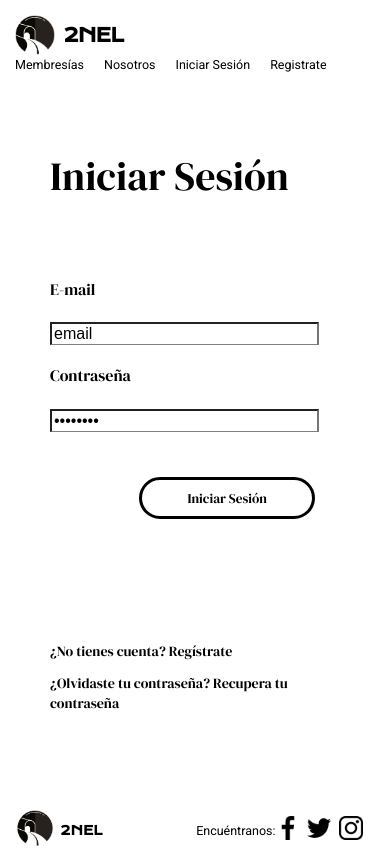
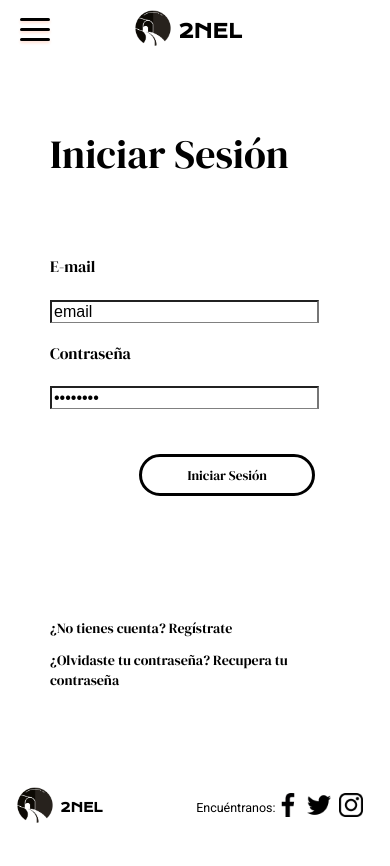
Before and after one commit to JesusRomeroRivera/2NEL-AngularSPA, an Angular app: page /login in a window 390 px wide. After the commit the page ends 844 px from the top, so only its background shows below. Built offline with nearby package versions, Linux system fonts and the light colour scheme.

Commit message:
Agregando PxHeader

```diff
--- a/src/app/app.component.html
+++ b/src/app/app.component.html
@@ -1,29 +1,3 @@
-<header>
-  <nav>
-    <nav style="display: flex; justify-content: space-between; align-items: center;
-    flex-wrap: wrap; background-color: white; padding: 15px">
-      <div style="display: flex; align-items: center; flex-shrink: 0; color: black;
-      margin-right: 15px;">
-        <img style="width: 40px; height: auto;" src="../assets/logo.png" alt="Logo">
-        <a
-          routerLink="/" routerLinkActive="active"
-          style="font-size: 18.75px;
-          line-height: 22.5px; letter-spacing: -0.05em; margin-left: 8px;"
-          class="header--title font-semibold tracking-tight"
-          >2NEL</a
-        >
-      </div>
-      <div class="">
-        <div style="display: flex; gap: 20px; align-items: center; margin-right: 10px;" class="flex gap-8 items-center mr-4">
-          <a routerLink="/memberships" routerLinkActive="active">Membresías</a>
-          <a routerLink="/about" routerLinkActive="active">Nosotros</a>
-          <a routerLink="/login" routerLinkActive="active">Iniciar Sesión</a>
-          <a routerLink="/signup" routerLinkActive="active">Registrate</a>
-
-        </div>
-      </div>
-    </nav>
-  </nav>
-</header>
+<px-header></px-header>
 <router-outlet></router-outlet>
 <px-footer></px-footer>
--- a/src/app/components/PxButton/PxButton.component.html
+++ b/src/app/components/PxButton/PxButton.component.html
@@ -9,6 +9,7 @@
         : 'withBorder'
     "
     type="button"
+    style="cursor:pointer;"
   >
     <p>
       <ng-content></ng-content>
--- /dev/null
+++ b/src/app/components/PxHeader/PxHeader.component.css
@@ -0,0 +1,120 @@
+.CerrarSesion {
+  position: fixed;
+  right: 2vw;
+  top: 6vh;
+  background-color: white;
+  color: black;
+  padding: 10px;
+  border-radius: 15px;
+  cursor: pointer;
+}
+p {
+  cursor: pointer;
+}
+img {
+  height: 16px;
+}
+.theFoto {
+  height: 30px;
+  width: 30px;
+  border-radius: 5px;
+  background-color: gainsboro;
+}
+.inOff {
+  padding: 10px 15px !important;
+}
+header {
+  height: 8vh;
+  font-size: 12.5px;
+}
+.header--title {
+  font-family: var(--title-font);
+}
+.navSmall {
+  display: none;
+}
+@media only screen and (max-width: 768px) {
+  .navBig {
+    font-size: 12px;
+  }
+  .theButton {
+    padding: 8px 24px;
+  }
+}
+@media only screen and (max-width: 580px) {
+  .navBig {
+    display: none;
+  }
+  .inOff {
+    justify-content: center !important;
+    align-items: center !important;
+    margin: 0 !important;
+  }
+  .navSmall {
+    display: block;
+    position: absolute;
+    top: 14px;
+    left: 0;
+  }
+  .menu-btn {
+    position: relative;
+    display: flex;
+    justify-content: center;
+    align-items: center;
+    width: 30px;
+    height: 30px;
+    cursor: pointer;
+    transition: all 0.5s ease-in-out;
+    margin-left: 20px;
+    /* border: 3px solid #fff; */
+  }
+  .theNav {
+    width: 100vw;
+    position: absolute;
+    top: 6vh;
+    left: 0;
+    right: 0;
+    background-color: white;
+    gap: 12px;
+  }
+  .itemNav {
+    padding: 3px 0;
+  }
+  .menu-btn__burger {
+    width: 30px;
+    height: 3px;
+    background: black;
+    border-radius: 3px;
+    box-shadow: 0 2px 3px rgba(255, 101, 47, 0.2);
+    transition: all 0.5s ease-in-out;
+  }
+  .menu-btn__burger::before,
+  .menu-btn__burger::after {
+    content: "";
+    position: absolute;
+    width: 30px;
+    height: 3px;
+    background-color: black;
+    border-radius: 3px;
+    box-shadow: 0 2px 3px rgba(255, 101, 47, 0.2);
+    transition: all 0.5s ease-in-out;
+  }
+  .menu-btn__burger::before {
+    transform: translateY(-10px);
+  }
+  .menu-btn__burger::after {
+    transform: translateY(10px);
+  }
+  /* ANIMATION */
+  .menu-btn .open .menu-btn__burger {
+    transform: translateX(50px);
+    background: transparent;
+    box-shadow: none;
+  }
+  .menu-btn .open .menu-btn__burger::before {
+    transform: rotate(45deg) translate(-35px, 35px);
+  }
+  .menu-btn .open .menu-btn__burger::after {
+    transform: rotate(-45deg) translate(-35px, -35px);
+  }
+}
--- /dev/null
+++ b/src/app/components/PxHeader/PxHeader.component.html
@@ -0,0 +1,156 @@
+
+
+
+
+
+
+
+
+
+<header class="shadow">
+  <nav>
+    <!--*ngIf ="
+        getRoute != 'principal' &&
+        getRoute != 'solicitudes' &&
+        getRoute != 'profile'
+      "-->
+
+    <nav
+      style="display:flex; align-items: center;	justify-content: space-between;	flex-wrap: wrap;
+      background-color: white;	padding: 15px;"
+      class="inOff"
+    >
+      <div style ="display:flex; align-items: center; flex-shrink: 0; 	--tw-text-opacity: 1;
+       color: rgba(0, 0, 0, var(--tw-text-opacity)); margin-right: 15px;" class="theImage">
+        <px-icon style="margin-right: 5px;"> </px-icon>
+        <h3
+          routerLink="/home" routerLinkActive="active"
+          style="	margin:0; font-size: 18.75px; line-height: 22.5px; 	font-weight: 600;"
+          class="header--title"
+        >2NEL</h3
+        >
+      </div>
+      <div class="navBig">
+        <div style="display:flex;	gap: 20px; align-items: center;  margin-right: 10px;">
+          <p style="margin:0" routerLink="/about" routerLinkActive="active">Nosotros</p>
+          <p style="margin:0" routerLink="/memberships" routerLinkActive="active">Membresías</p>
+          <p style="margin:0" routerLink="/login" routerLinkActive="active">Iniciar Sesión</p>
+          <p style="margin:0" routerLink="/signup" routerLinkActive="active"
+          ><px-button style="font-size: 12.5px; line-height: 17.5px;" class="theButton " [color]="buttonColor">
+            Regístrate
+          </px-button></p
+          >
+        </div>
+      </div>
+      <div class="navSmall">
+        <div (click)="navToggle" class="menu-btn">
+          <div class="menu-btn__burger"></div>
+        </div>
+        <div
+          *ngIf="navAppears"
+          style=" width: 100vw; display:flex;	flex-direction: column; align-items: center;"
+          class="theNav"
+        >
+          <p class="itemNav" routerLink="/about" routerLinkActive="active"
+          >Nosotros</p
+          >
+          <p class="itemNav" routerLink="/memberships" routerLinkActive="active"
+          >Membresías</p
+          >
+          <p class="itemNav" routerLink="/login" routerLinkActive="active"
+          >Iniciar Sesión</p
+          >
+          <p class="itemNav" routerLink="/signup" routerLinkActive="active"
+          >Regístrate</p
+          >
+        </div>
+      </div>
+    </nav>
+  </nav>
+  <!--<nav
+    *ngIf="
+        this.getRoute == 'principal' ||
+        this.getRoute == 'solicitudes' ||
+        this.getRoute == 'profile'
+      "
+  >
+    <nav
+      class="
+          inOff
+          flex
+          items-center
+          justify-between
+          flex-wrap
+          bg-white-400
+          p-6
+        "
+    >
+      <div style="display:flex;	align-items: center;	flex-shrink: 0;	--tw-text-opacity: 1;
+      color: rgba(0, 0, 0, var(--tw-text-opacity)); margin-right: -15px;" class="theImage">
+        <px-icon style=" margin-right: -5px;" />
+        <router-link
+          :to="{
+              name: 'principal',
+              params: { user: this.$route.params.user },
+            }"
+          style="	font-size: 18.75px; line-height: 22.5px; font-weight: 600;"
+          class=" header--title"
+        >2NEL</router-link
+        >
+      </div>
+      <div class="navBig">
+        <div style="display:flex;	gap: 20px; align-items: center;	margin-right: 10px;">
+          <router-link
+            :to="{
+                name: 'principal',
+                params: { user: this.$route.params.user },
+              }"
+          >Inicio</router-link
+          >
+          <router-link
+            :to="{
+                name: 'profile',
+                params: { user: this.$route.params.user },
+              }"
+          >Perfil</router-link
+          >
+          <img src="../../assets/iconLupa.png" alt="Lupa" />
+          <div
+            (click)="appearLabel"
+            style="display:flex; justify-content: center;	align-items: center; "
+            class="theFoto"
+          >
+            <div>V</div>
+            <div
+              *ngIf="appearLabelBool"
+              (click)="closeSesion"
+              class="CerrarSesion"
+            >
+              Cerrar Sesión
+            </div>
+          </div>
+        </div>
+      </div>
+      <div class="navSmall">
+        <div @click="navToggle" class="menu-btn">
+          <div class="menu-btn__burger"></div>
+        </div>
+        <div
+          *ngIf="navAppears"
+          style="width: 100vw; display:flex;	flex-direction: column; align-items: center;"
+          class="theNav"
+        >
+          <router-link class="itemNav" routerLink="/about" routerLinkActive="active"
+          >Inicio</router-link
+          >
+          <router-link class="itemNav" routerLink="/membership" routerLinkActive="active"
+          >Solicitudes</router-link
+          >
+          <router-link class="itemNav" routerLink="/login" routerLinkActive="active"
+          >StarUps</router-link
+          >
+        </div>
+      </div>
+    </nav>
+  </nav> -->
+</header>
--- /dev/null
+++ b/src/app/components/PxHeader/PxHeader.component.ts
@@ -0,0 +1,33 @@
+import {Component, EventEmitter, Input, Output} from "@angular/core";
+
+@Component({
+  selector: 'px-header',
+  templateUrl: './PxHeader.component.html',
+  styleUrls: ['./PxHeader.component.css']
+})
+export class PxHeaderComponent{
+  buttonColor: string ="black"
+  navAppears: boolean = false
+  menuOpen: boolean = false
+  appearLabelBool: boolean = false
+
+  appearLabel() {
+    this.appearLabelBool = !this.appearLabelBool;
+  }
+  /*closeSesion() {
+    this.$router.push({
+      name: "home",
+    });
+  },*/
+  navToggle() {
+    const menuBtn = document.querySelector(".menu-btn");
+    this.navAppears = !this.navAppears;
+    if (!this.menuOpen) {
+      menuBtn.classList.add("open");
+      this.menuOpen = true;
+    } else {
+      menuBtn.classList.remove("open");
+      this.menuOpen = false;
+    }
+  }
+}
```
Also changed, not shown: src/app/app.module.ts (+5 -3 lines), src/app/components/PxHeader/PxHeader.component.spect.ts (added).
